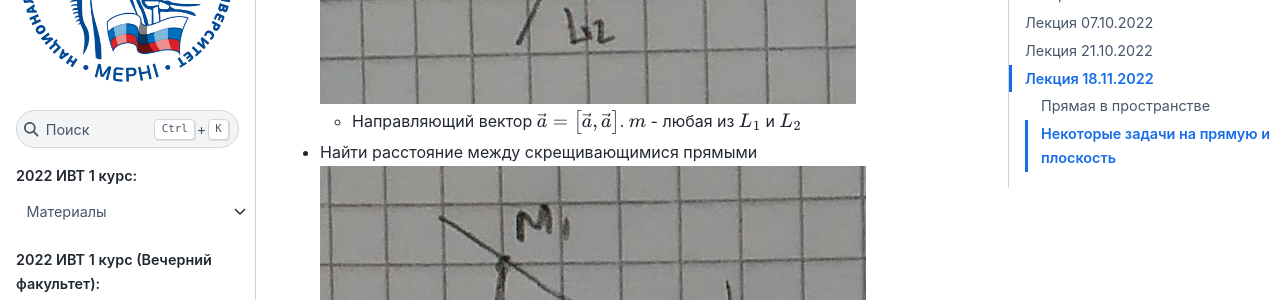
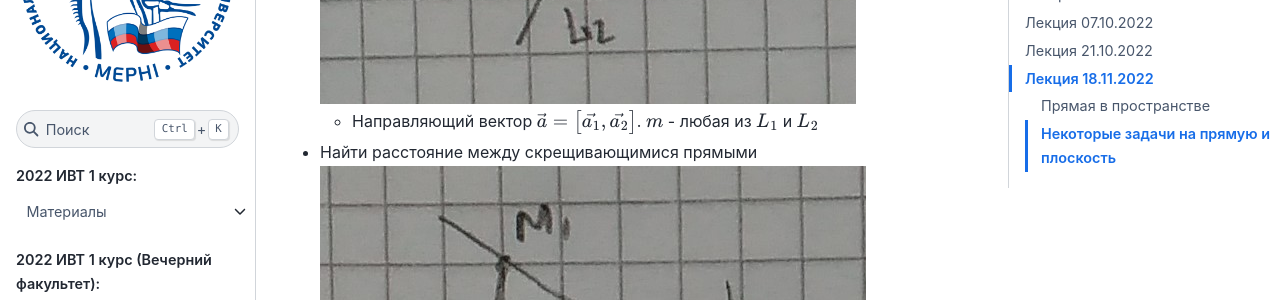
Before and after one commit to mephi-tex/mephi-tex, a Sphinx documentation site: the page built from docs/IVT_evening/analitical-geometry.md, in a window 1280 px wide and 900 px high, scrolled down 46408 px. Shown: the part 150-450 px from the top of the window. Built offline with Sphinx 7.4.7 and the Sphinx Book theme 1.1.4, drawn with Linux system fonts in a browser that asks for light colours; the version number could not be read and is left out.

Commit message:
fix angem lecture ivt evening

```diff
--- a/docs/IVT_evening/analitical-geometry.md
+++ b/docs/IVT_evening/analitical-geometry.md
@@ -883,7 +883,7 @@ l_{2} & m_{2}  &n_{2}
 	- Найти $m \times p$ и получить направляющий вектор искомого перпендикуляра: $\vec{a} = \vec{pM}$
 - Написать уравнение общего перпендикуляра двум скрещивающимся прямым
 	![image1](angem_pictures/angem41.jpg)
-	- Направляющий вектор $\vec{a} = \left[\vec{a}, \vec{a}\right]$. $m$ - любая из $L_{1}$ и $L_{2}$
+	- Направляющий вектор $\vec{a} = \left[\vec{a_{1}}, \vec{a_{2}}\right]$. $m$ - любая из $L_{1}$ и $L_{2}$
 - Найти расстояние между скрещивающимися прямыми
 	![image1](angem_pictures/angem42.jpg)
 	- Искомое расстояние $d$ - проекция вектора $\vec{M_{1}M_{2}}$ на общий $\perp$
```
